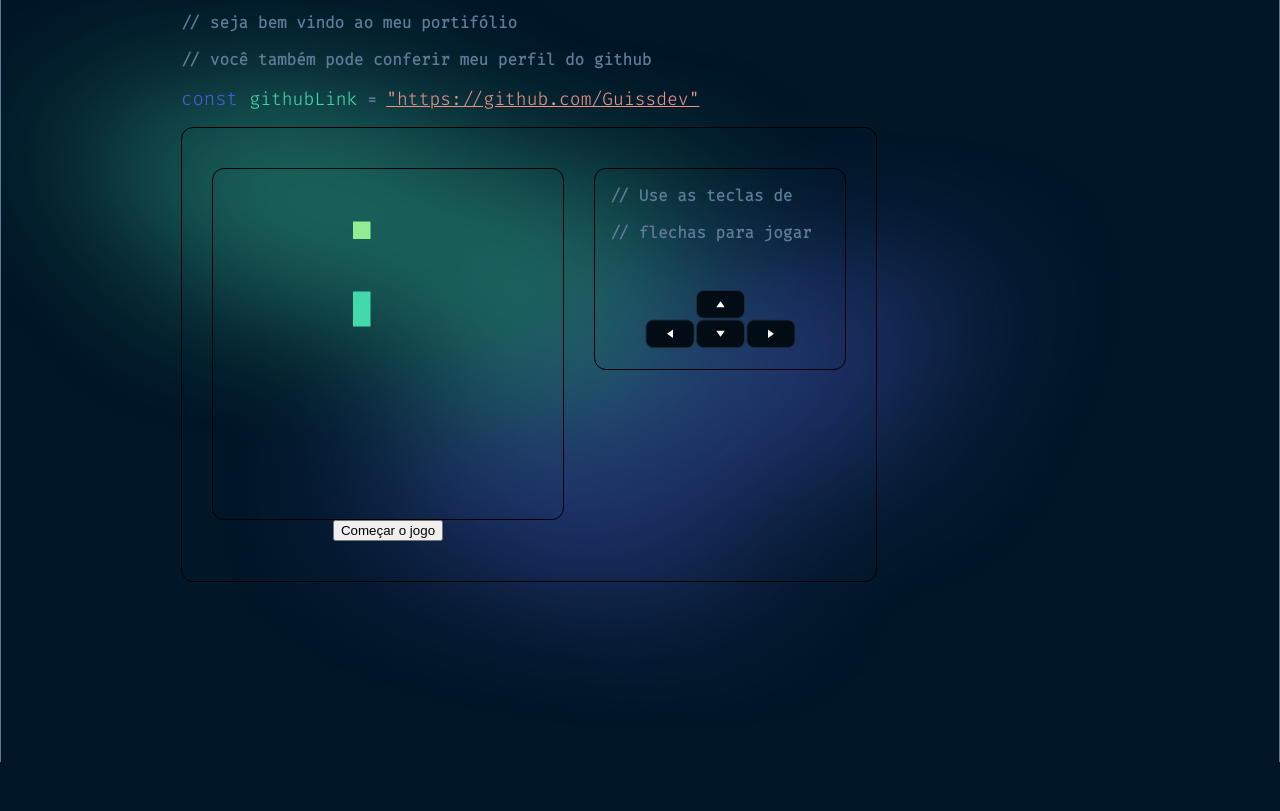
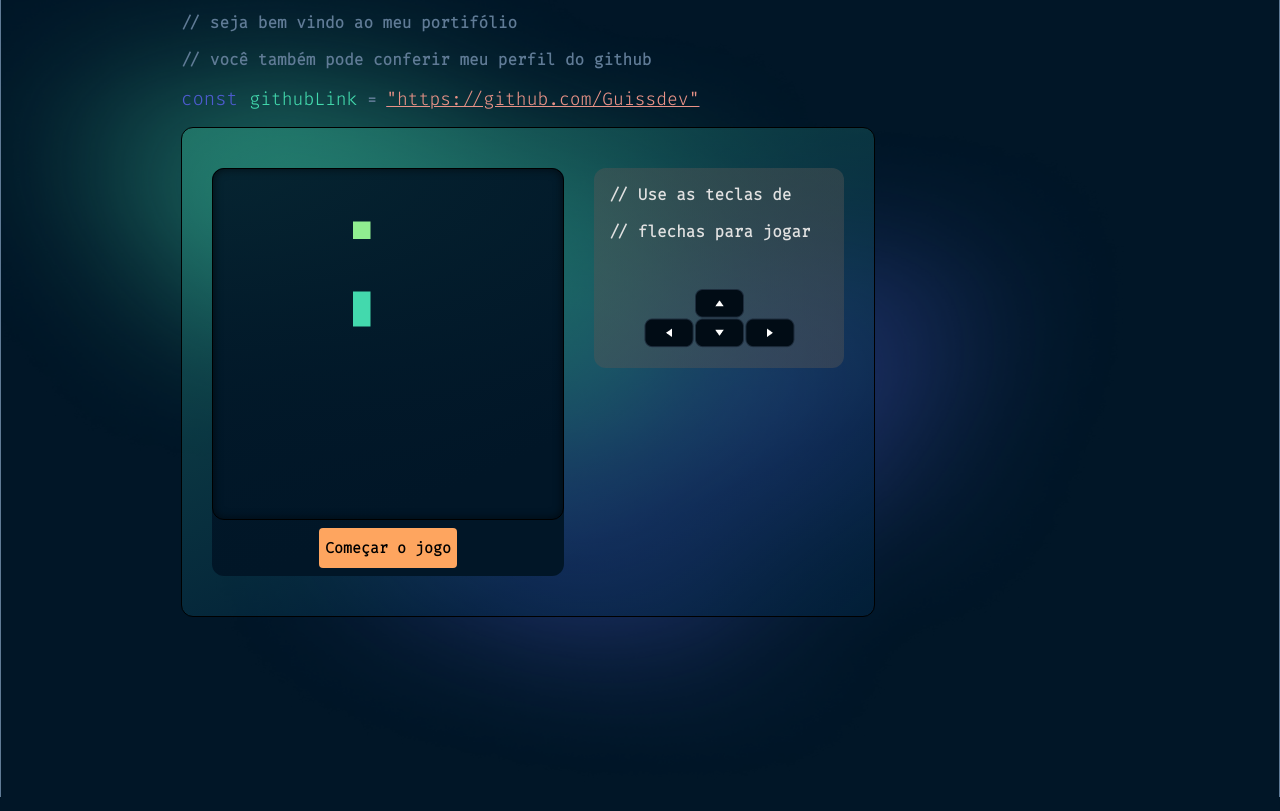
Before and after one commit to Guissdev/Portifolio, a React (Create React App) app: page / in a window 1280 px wide. Shown: the part 480-1291 px from the top of the page. Before the commit the page ends 1242 px from the top, so only its background shows below. Built offline with nearby package versions, Linux system fonts and the light colour scheme.

Commit message:
Finalizando mini-game

```diff
--- a/src/components/Game/game.css
+++ b/src/components/Game/game.css
@@ -5,6 +5,8 @@
     padding: 40px 30px;
     position: relative;
     overflow: visible;
+    background: rgb(2,42,75);
+    background: linear-gradient(335deg, rgba(2,42,75,0.4) 24%, rgba(67,217,173,0.29735644257703087) 100%);
 }
 
 .background-image {
@@ -17,13 +19,18 @@
     pointer-events: none;
 }
 
+.game .instructions .instruction-text{
+    color: #e1e1e1;
+}
+
 .game .instructions {
     align-items: center;
     justify-content: center;
-    border: 1px solid #000;
     border-radius: 12px;
     width: 250px;
     height: 200px;
+    background: rgb(85,85,85);
+    background: linear-gradient(335deg, rgba(85,85,85,0.4514180672268907) 100%, rgba(85,85,85,0.3337710084033614) 100%);
 }
 
 .game .text {
--- a/src/components/Game/index.js
+++ b/src/components/Game/index.js
@@ -8,8 +8,8 @@ const Game = () => {
             <Snake />
             <div className='instructions'>
                 <div className='text'>
-                    <p>// Use as teclas de</p>
-                    <p>// flechas para jogar</p>
+                    <p className='instruction-text'>// Use as teclas de</p>
+                    <p className='instruction-text'>// flechas para jogar</p>
                 </div>
 
 
--- a/src/components/Snake/index.js
+++ b/src/components/Snake/index.js
@@ -74,6 +74,7 @@ const Snake = () => {
         snake.forEach(([x, y]) => context.fillRect(x, y, 1, 1))
         context.fillStyle = 'lightgreen'
         context.fillRect(apple[0], apple[1], 1, 1)
+
     }, [snake, apple, gameOver])
 
     useInterval(() => gameLoop(), speed)
--- a/src/components/Snake/snake.css
+++ b/src/components/Snake/snake.css
@@ -1,13 +1,20 @@
+.game-container {
+    border-radius: 12px;
+}
+
 div[role='button'] {
     display: flex;
     flex-direction: column;
     align-items: center;
     margin-right: 30px;
+    background: rgb(1,22,39);
+    background: linear-gradient(335deg, rgba(1,22,39,1) 24%, rgba(1,22,39,0.8575805322128851) 100%);
 }
 
 canvas {
     border: 1px solid black;
     border-radius: 12px;
+    box-shadow: inset 0 0 10px rgba(0, 0, 0, 0.6);
     width: 350px;
     height: 350px;
 }
@@ -17,3 +24,20 @@ canvas div {
     width: 10px;
 
 }
+
+.game-over {
+    color: #43d9ad;
+    font-size: 20px;
+}
+
+.start-button {
+    outline: none;
+    margin: 8px;
+    font-family: 'Fira Code', monospace;
+    font-size: 15px;
+    font-weight: 600;
+    height: 40px;
+    border: none;
+    border-radius: 4px;
+    background-color: #fea55f;
+}
```
Also changed, not shown: public/images/Gameover.png (added).
